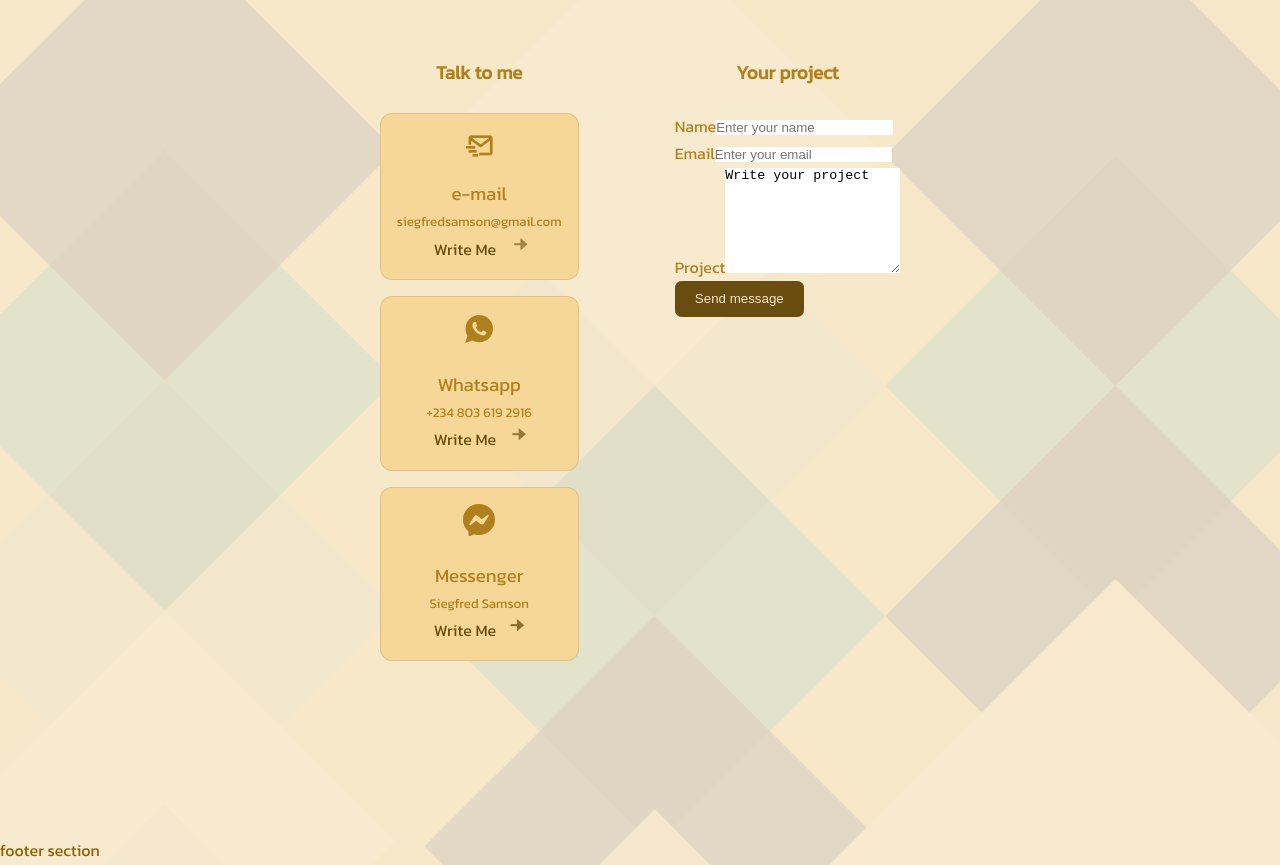
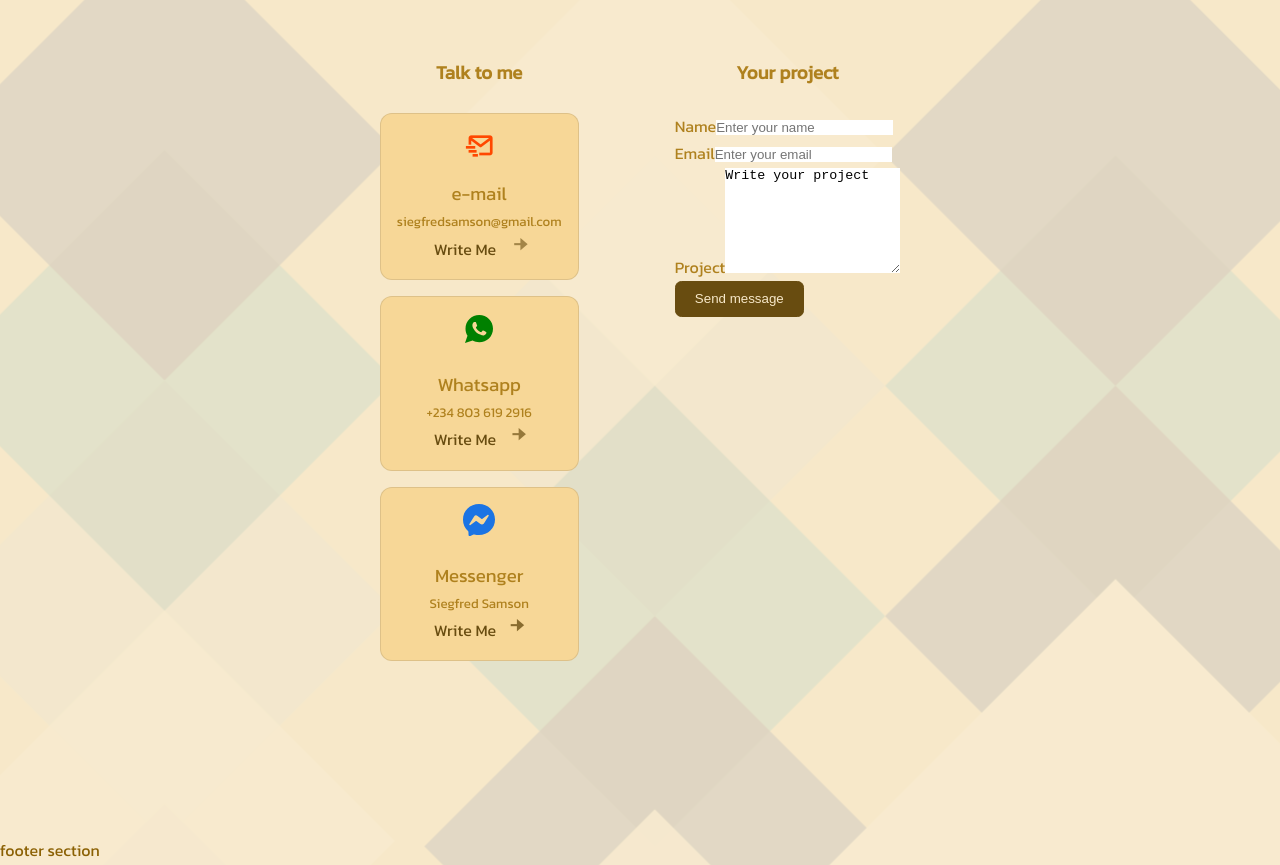
Before and after one commit to siegfred14/portfolio, a React (Create React App) app: page / in a window 1280 px wide. Shown: the part 5801-6666 px from the top of the page. Built offline with nearby package versions, Linux system fonts and the light colour scheme; a web font is replaced by a local one.

Commit message:
card items restyled

```diff
--- a/src/components/contact/contact.css
+++ b/src/components/contact/contact.css
@@ -36,6 +36,7 @@
 .contact_container .contact_content .contact_info .contact_card .contact_card_icon {
   font-size: 2rem;
   margin-bottom: 1rem;
+  color: #ff4800;
 }
 
 .contact_container .contact_content .contact_info .contact_card .bxs-right-arrow-alt {
@@ -48,8 +49,16 @@
           animation-delay: 0.2s;
 }
 
+.contact_container .contact_content .contact_info .contact_card:nth-child(2) .contact_card_icon {
+  color: green;
+}
+
 .contact_container .contact_content .contact_info .contact_card:last-child .bxs-right-arrow-alt {
   -webkit-animation-delay: 0.4s;
           animation-delay: 0.4s;
 }
+
+.contact_container .contact_content .contact_info .contact_card:last-child .contact_card_icon {
+  color: #1b74e4;
+}
 /*# sourceMappingURL=contact.css.map */
--- a/src/components/contact/contact.scss
+++ b/src/components/contact/contact.scss
@@ -26,9 +26,14 @@
                 border-radius: 0.75rem;
                 text-align: center;
 
+                // .contact_card_title, .contact_card_data{
+                //     color: rgb(219, 40, 40);
+                // }
+
                 .contact_card_icon{
                     font-size: 2rem;
                     margin-bottom: 1rem;
+                    color: rgb(255, 72, 0);
                 }
 
                 .bxs-right-arrow-alt{
@@ -39,10 +44,16 @@
                     .bxs-right-arrow-alt{
                         animation-delay: 0.2s;
                     }
+                    .contact_card_icon{
+                        color: green;
+                    }
                 }
                 &:last-child{
                     .bxs-right-arrow-alt{
                         animation-delay: 0.4s;
+                    }
+                    .contact_card_icon{
+                        color: #1b74e4;
                     }
                 }
             }
```
Also changed, not shown: 1 other file (tests, documents, lock files or other folders).
